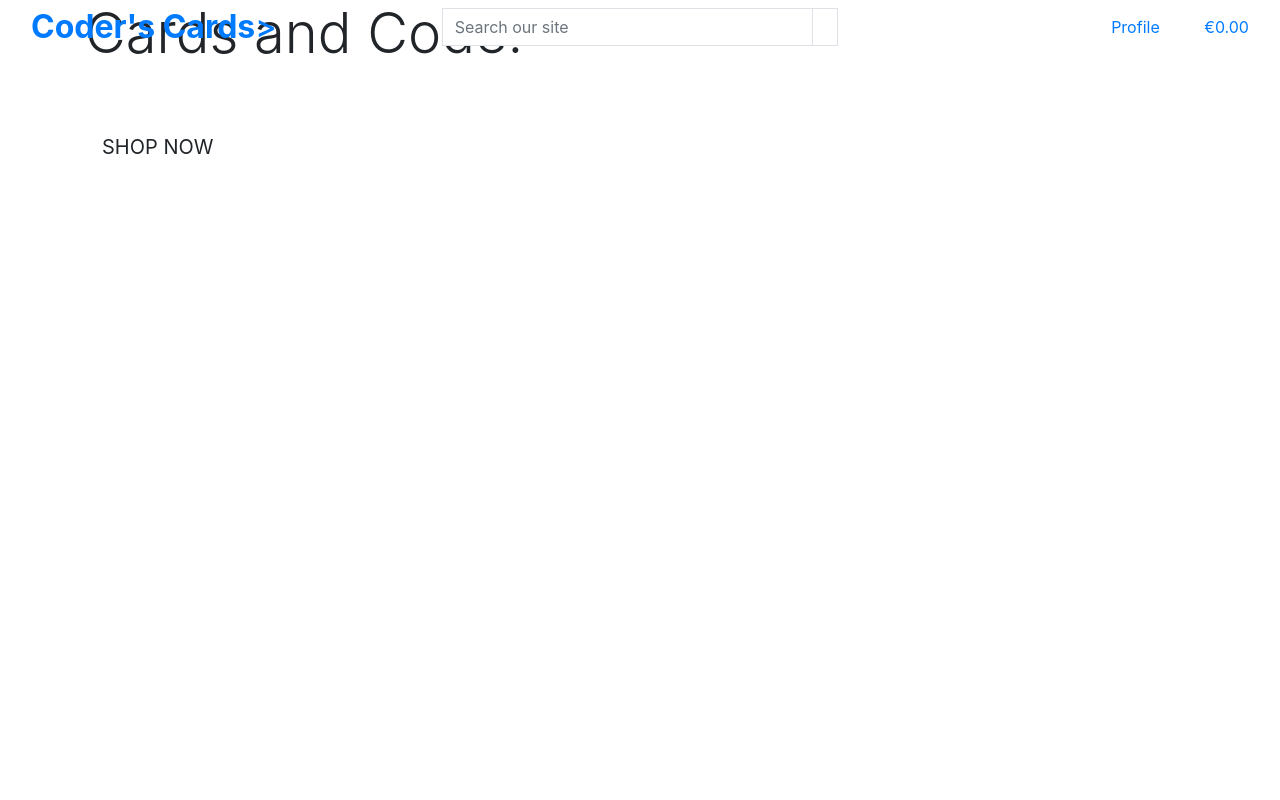
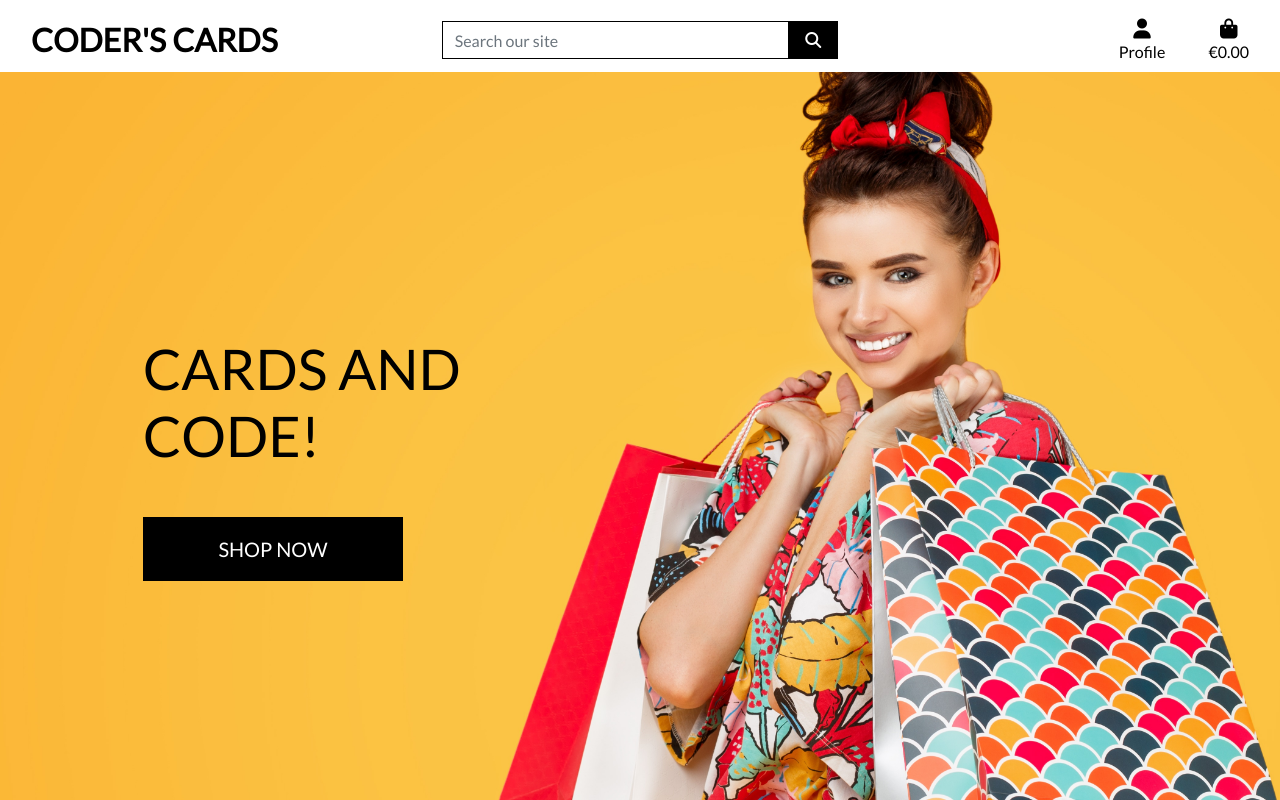
Before and after one commit to Christopher119/project_5_coders_cards, a Django app: page / in a window 1280 px wide. Run offline with Django 3.2, Linux system fonts and the light colour scheme; some libraries are stand-ins or nearby versions.

Commit message:
Add: Placeholder background and css from boutique ado

```diff
--- a/coders_cards/settings.py
+++ b/coders_cards/settings.py
@@ -149,6 +149,10 @@ USE_TZ = True
 # https://docs.djangoproject.com/en/3.2/howto/static-files/
 
 STATIC_URL = '/static/'
+STATICFILES_DIRS = (os.path.join(BASE_DIR, 'static'),)
+
+MEDIA_URL = '/media/'
+MEDIA_ROOT = os.path.join(BASE_DIR, 'media')
 
 # Default primary key field type
 # https://docs.djangoproject.com/en/3.2/ref/settings/#default-auto-field
--- a/coders_cards/urls.py
+++ b/coders_cards/urls.py
@@ -15,9 +15,11 @@ Including another URLconf
 """
 from django.contrib import admin
 from django.urls import path, include
+from django.conf import settings
+from django.conf.urls.static import static
 
 urlpatterns = [
     path('admin/', admin.site.urls),
     path('accounts/', include('allauth.urls')),
     path('', include('home.urls')),
-]
+] + static(settings.MEDIA_URL, document_root=settings.MEDIA_ROOT)
--- a/home/templates/home/index.html
+++ b/home/templates/home/index.html
@@ -2,7 +2,7 @@
 {% load static %}
 
 {% block page_header %}
-    <div class-="containerheader-container">
+    <div class="container header-container">
         <div class="row">
             <div class="col">
 
--- /dev/null
+++ b/static/css/base.css
@@ -0,0 +1,81 @@
+html {
+    height: 100%;
+}
+
+body {
+    background: url('/media/homepage_background_cropped.jpg') no-repeat center center fixed;
+    background-size: cover;
+    height: calc(100vh - 164px);
+    color: #555;
+    font-family: 'Lato';
+}
+
+/* from Bulma */
+.icon {
+    align-items: center;
+    display: inline-flex;
+    justify-content: center;
+    height: 1.5rem;
+    width: 1.5rem;
+}
+
+.logo-font {
+    text-transform: uppercase;
+}
+
+.main-logo-link {
+    width: fit-content;
+}
+
+.shop-now-button {
+    background: black;
+    color: white;
+    min-width: 260px;
+}
+
+.btn-black {
+    background: black;
+    color: white;
+}
+
+.shop-now-button:hover,
+.shop-now-button:active,
+.shop-now-button:focus,
+.btn-black:hover,
+.btn-black:active,
+.btn-black:focus {
+    background: #222;
+    color: white;
+}
+
+.text-black {
+    color: #000 !important;
+}
+
+.border-black {
+    border: 1px solid black !important;
+}
+
+/* -------------------------------- Media Queries */
+
+/* Slightly larger container on xl screens */
+@media (min-width: 1200px) {
+  .container {
+    max-width: 80%;
+  }
+}
+
+/* fixed top navbar only on medium and up */
+@media (min-width: 992px) {
+    .fixed-top-desktop-only {
+        position: fixed;
+        top: 0;
+        right: 0;
+        left: 0;
+        z-index: 1030;
+    }
+
+    .header-container {
+        padding-top: 164px;
+    }
+}
--- a/templates/allauth/base.html
+++ b/templates/allauth/base.html
@@ -9,19 +9,25 @@
         <meta charset="utf-8">
         <meta name="viewport" content="width=device-width, initial-scale=1, shrink-to-fit=no">
     {% endblock %}
+
     {% block extra_meta %}
     {% endblock %}
 
     {% block corecss %}
         <link rel="stylesheet" href="https://cdn.jsdelivr.net/npm/bootstrap@4.6.2/dist/css/bootstrap.min.css" integrity="sha384-xOolHFLEh07PJGoPkLv1IbcEPTNtaed2xpHsD9ESMhqIYd0nLMwNLD69Npy4HI+N" crossorigin="anonymous">
+        <link rel="stylesheet" href="https://fonts.googleapis.com/css?family=Lato&display=swap">
+        <link rel="stylesheet" href="{% static 'css/base.css' %}">
     {% endblock %}
+
     {% block extra_css %}
     {% endblock %}
 
     {% block corejs %}
+        <script src="https://kit.fontawesome.com/39ce8e2f3d.js" crossorigin="anonymous"></script>
         <script src="https://cdn.jsdelivr.net/npm/jquery@3.5.1/dist/jquery.min.js" integrity="sha256-9/aliU8dGd2tb6OSsuzixeV4y/faTqgFtohetphbbj0=" crossorigin="anonymous"></script>
         <script src="https://cdn.jsdelivr.net/npm/bootstrap@4.6.2/dist/js/bootstrap.bundle.min.js" integrity="sha384-Fy6S3B9q64WdZWQUiU+q4/2Lc9npb8tCaSX9FK7E8HnRr0Jz8D6OP9dO5Vg3Q9ct" crossorigin="anonymous"></script>
     {% endblock  %}
+
     {% block extra_js %}
     {% endblock %}
 
@@ -30,10 +36,10 @@
   <body>
     <header class="container-fluid fixed-top">
       <!-- HEADER THAT LINKS TO HOMEPAGE -->
-      <div class="row">
+      <div id="topnav" class="row bg-white pt-lg-2 d-none d-lg-flex">
         <div class="col-12 col-lg-4 my-auto py-1 py-lg-0 text-center text-lg-left">
           <a href="{% url 'home' %}" class="nav-link main-logo-link">
-            <h2 class="logo-font text-black my-0"><strong>Coder's Cards</strong>></h2>
+            <h2 class="logo-font text-black my-0"><strong>Coder's Cards</strong></h2>
           </a>
         </div>
 
```
Also changed, not shown: media/homepage_background_cropped.jpg (added).
